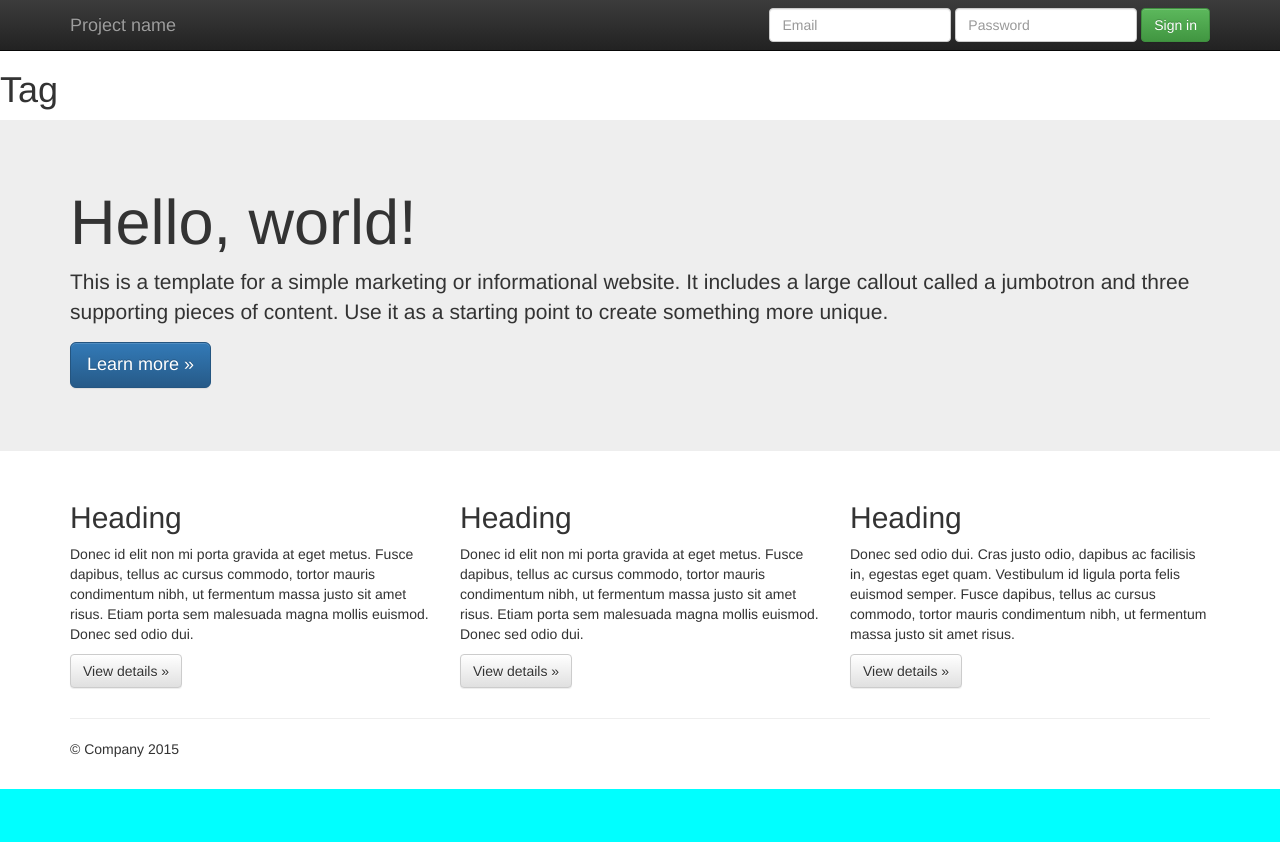
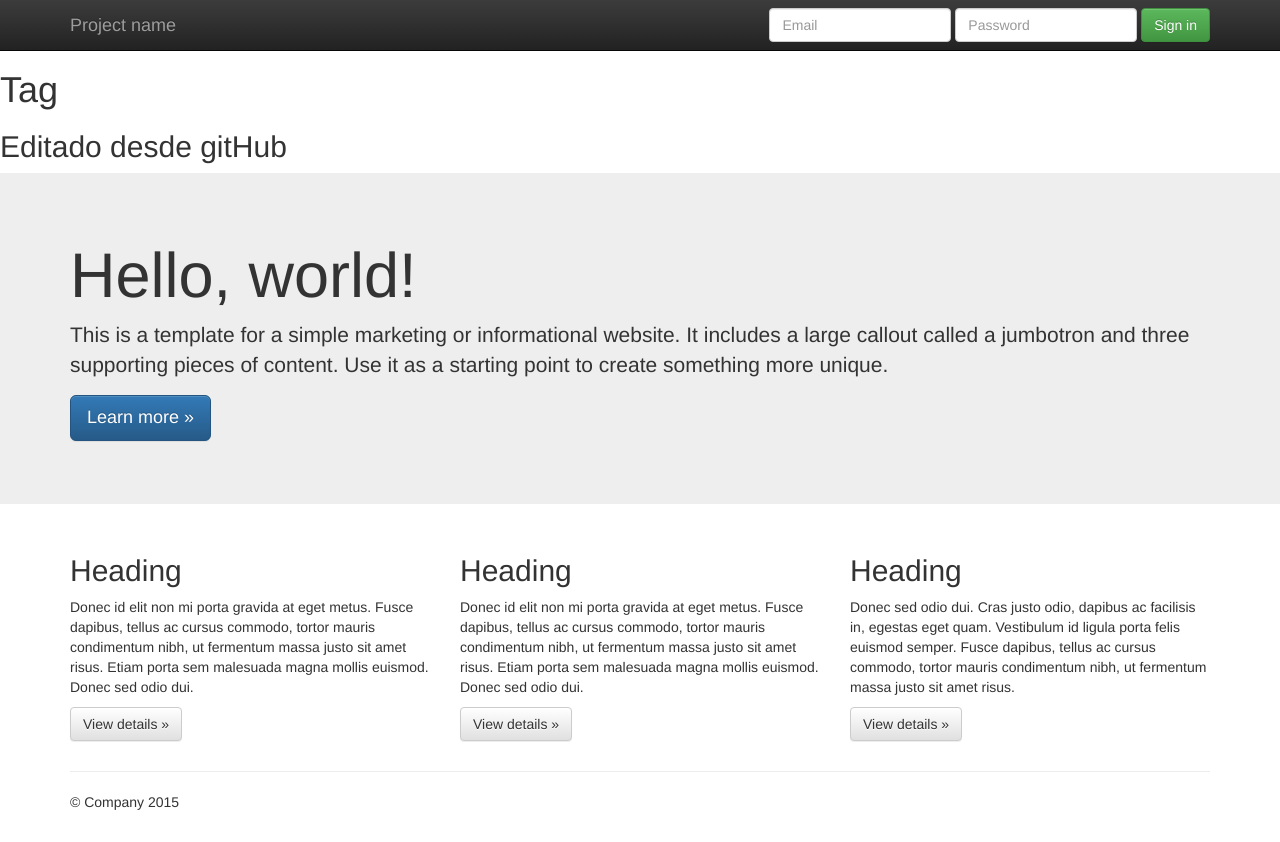
Before and after one commit to b3n0nk3/severo-ed-git, a plain HTML site: page initializr/index.html in a window 1280 px wide. Before the commit the page ends 800 px from the top, so only its background shows below. Drawn offline with nearby package versions, Linux system fonts and the light colour scheme.

Commit message:
Update index.html

```diff
--- a/initializr/index.html
+++ b/initializr/index.html
@@ -8,6 +8,7 @@
         <meta http-equiv="X-UA-Compatible" content="IE=edge,chrome=1">
         <title>Carpeta p03</title>
         <h1>Tag</h1>
+        <h2>Editado desde gitHub</h2>
         <meta name="description" content="">
         <meta name="viewport" content="width=device-width, initial-scale=1">
         <link rel="apple-touch-icon" href="apple-touch-icon.png">
```
